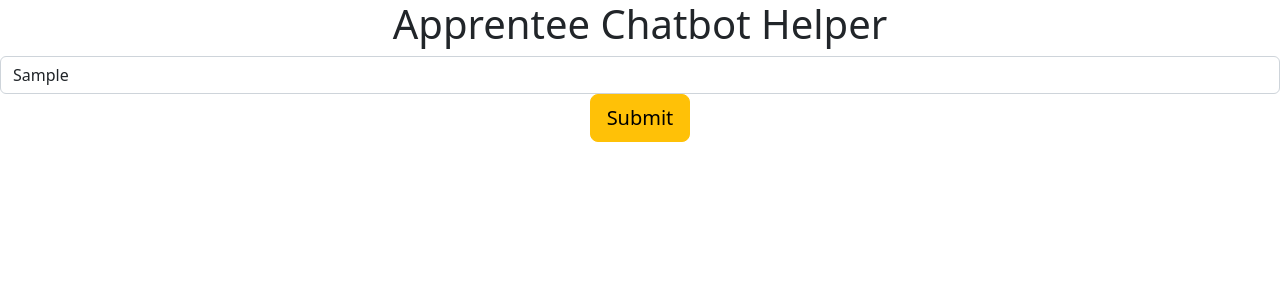
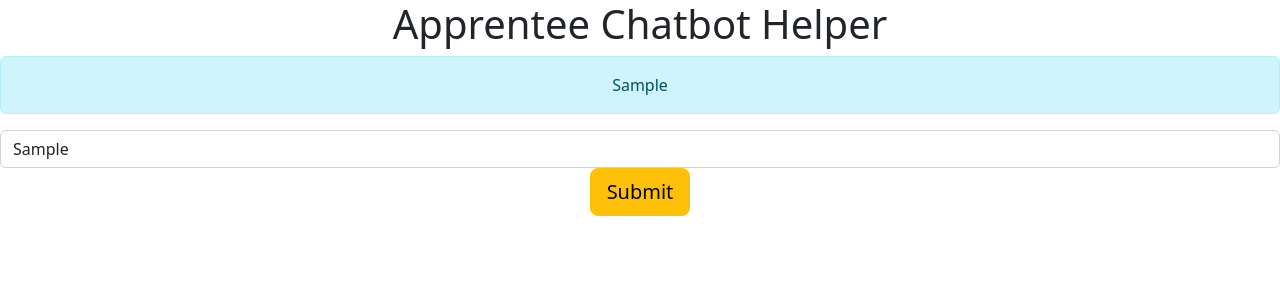
Before and after one commit to EduardoAquinta/ApprenteeHelperBot, a React (Create React App) app: page / in a window 1280 px wide. Both pictures are taken after typing "Sample" into the empty fields and a click on the button "Submit". Shown: the top 300 px of the page. Built offline with nearby package versions, Linux system fonts and the light colour scheme.

Commit message:
Refactored components. Added chat message output.

```diff
--- a/src/Components/ChatBot.jsx
+++ b/src/Components/ChatBot.jsx
@@ -1,21 +1,21 @@
-import {Form} from "react-bootstrap";
-import FormButton from "./atoms/FormButton";
 import { useState, useEffect } from "react";
-import FormInput from "./atoms/FormInput";
+import ChatOutput from "./molecules/ChatOutput";
+import ChatInput from "./molecules/ChatInput";
 
 export default function ChatBot() {
   const [input, setInput] = useState('Please type!');
-  const [chat, setChat] = useState ([]);
+  const [messages, setMessages] = useState ([]);
 
   useEffect(() => {
-      console.log(chat);
-  }, [chat]);
+      console.log(messages);
+  }, [messages]);
 
   return (
-     <Form>
-         <FormInput setInput={setInput} input={input} />
-        <FormButton input={input} chat={chat}  setChat={setChat}/>
-     </Form>  )
+      <>
+          <ChatOutput  messages={messages}/>
+          <ChatInput setInput={setInput} input={input} messages={messages}  setMessages={setMessages} />
+      </>
+  )
 }
 
 
--- /dev/null
+++ b/src/Components/atoms/ChatMessage.jsx
@@ -0,0 +1,12 @@
+import Alert from "react-bootstrap/Alert";
+
+function ChatMessage(props) {
+
+    return (
+        <Alert variant='info'>
+            {props.message}
+        </Alert>
+    );
+}
+
+export default ChatMessage;
--- a/src/Components/atoms/FormButton.jsx
+++ b/src/Components/atoms/FormButton.jsx
@@ -3,9 +3,7 @@ import Button from 'react-bootstrap/Button';
 export default function FormButton(props) {
     const handleClick = (e) => {
         e.preventDefault();
-        const prevchat = [...props.chat];
-        prevchat.push(props.input);
-        props.setChat(prevchat);
+        props.handleUserInput()
     }
     return (
             <Button type="submit" variant="warning" size="lg" onClick={handleClick}>Submit</Button>
--- /dev/null
+++ b/src/Components/molecules/ChatInput.jsx
@@ -0,0 +1,22 @@
+import {Form} from "react-bootstrap";
+import FormInput from "../atoms/FormInput";
+import FormButton from "../atoms/FormButton";
+
+function ChatInput(props) {
+
+    function handleUserInput() {
+        const prevmessages = [...props.messages];
+        prevmessages.push(props.input);
+        // Send props.input to API here??
+        props.setMessages(prevmessages);
+    }
+
+    return (
+        <Form>
+            <FormInput setInput={props.setInput} input={props.input} />
+            <FormButton handleUserInput={handleUserInput} />
+        </Form>
+    )
+}
+
+export default ChatInput
--- /dev/null
+++ b/src/Components/molecules/ChatOutput.jsx
@@ -0,0 +1,14 @@
+import ChatMessage from "../atoms/ChatMessage";
+
+function ChatOutput(props) {
+
+    return (
+        <div className='chat-container'>
+            {props.messages.map((message, index) => {
+                return <ChatMessage key={index} message={message} />
+            })}
+        </div>
+    )
+}
+
+export default ChatOutput
```
